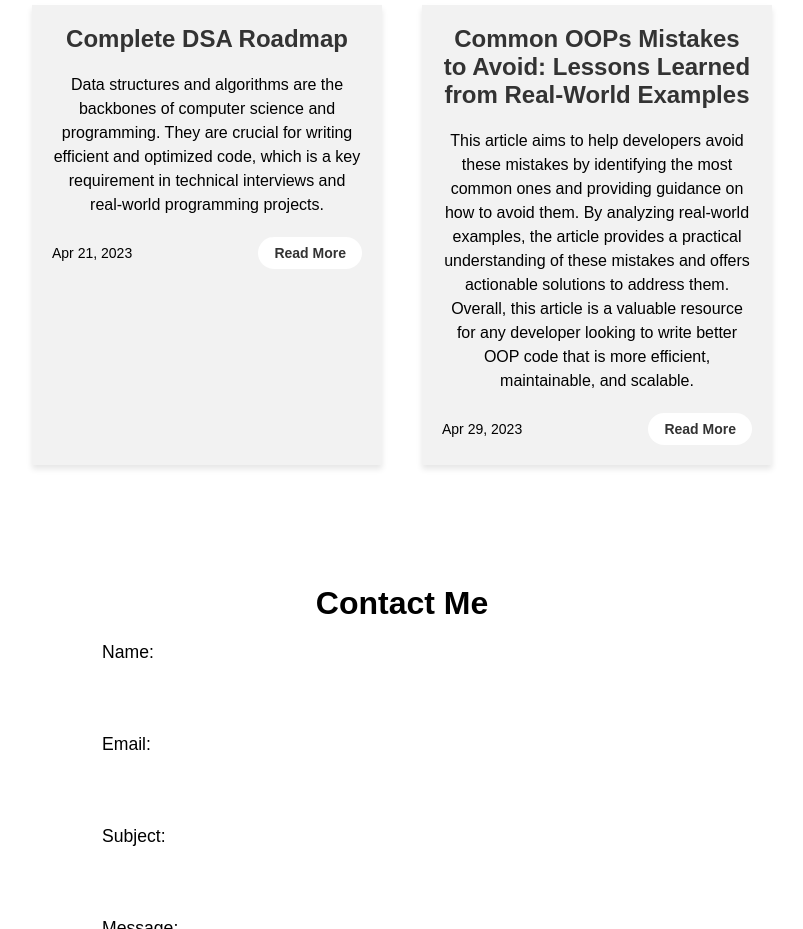
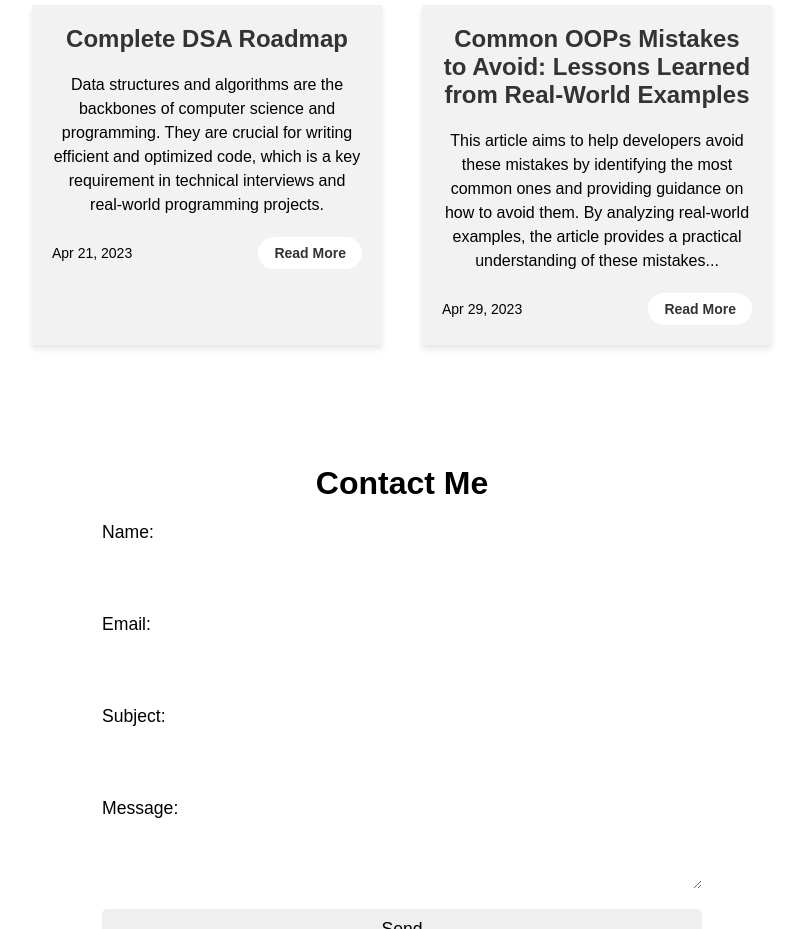
Before and after one commit to priyankagour022/portfolio, a plain HTML site: page index.html in a window 1280 px wide. Shown: the part 5640-6569 px from the top of the page, without its empty margins (238-1041 px from the left). Drawn offline with Linux system fonts and the light colour scheme.

Commit message:
Add files via upload

```diff
--- a/index.html
+++ b/index.html
@@ -317,7 +317,7 @@ By showcasing this project on a portfolio website, we can demonstrate our skills
 		<h3><a href="https://gourpriyanka.hashnode.dev/common-oops-mistakes-to-avoid-lessons-learned-from-real-world-examples">Common OOPs Mistakes to Avoid: Lessons Learned from Real-World Examples</a></h3>
 	      </div>
 	      <div class="blog-card-body">
-		<p> This article aims to help developers avoid these mistakes by identifying the most common ones and providing guidance on how to avoid them. By analyzing real-world examples, the article provides a practical understanding of these mistakes and offers actionable solutions to address them. Overall, this article is a valuable resource for any developer looking to write better OOP code that is more efficient, maintainable, and scalable.</p>
+		<p> This article aims to help developers avoid these mistakes by identifying the most common ones and providing guidance on how to avoid them. By analyzing real-world examples, the article provides a practical understanding of these mistakes... </p>
 	      </div>
 	      <div class="blog-card-footer">
 		<span class="blog-date">Apr 29, 2023</span>
```
